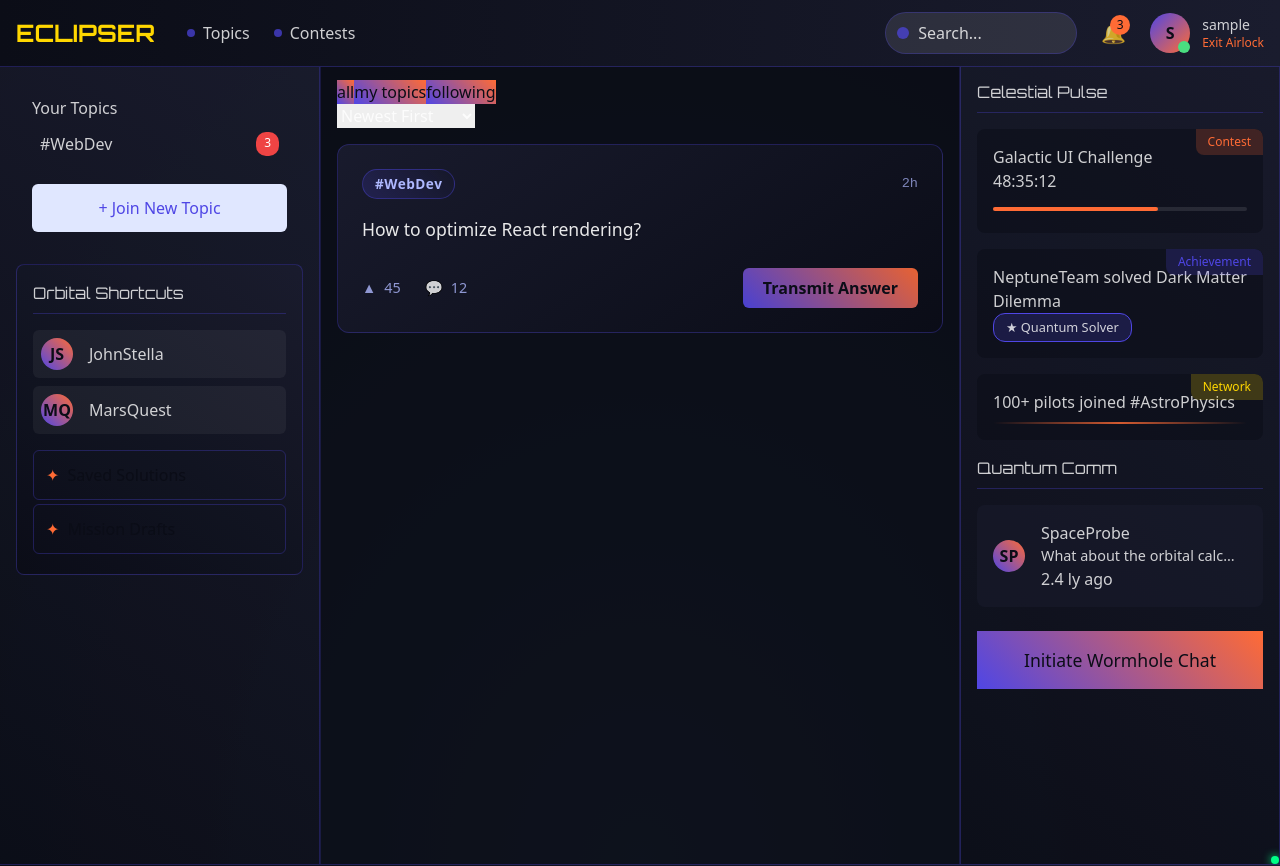
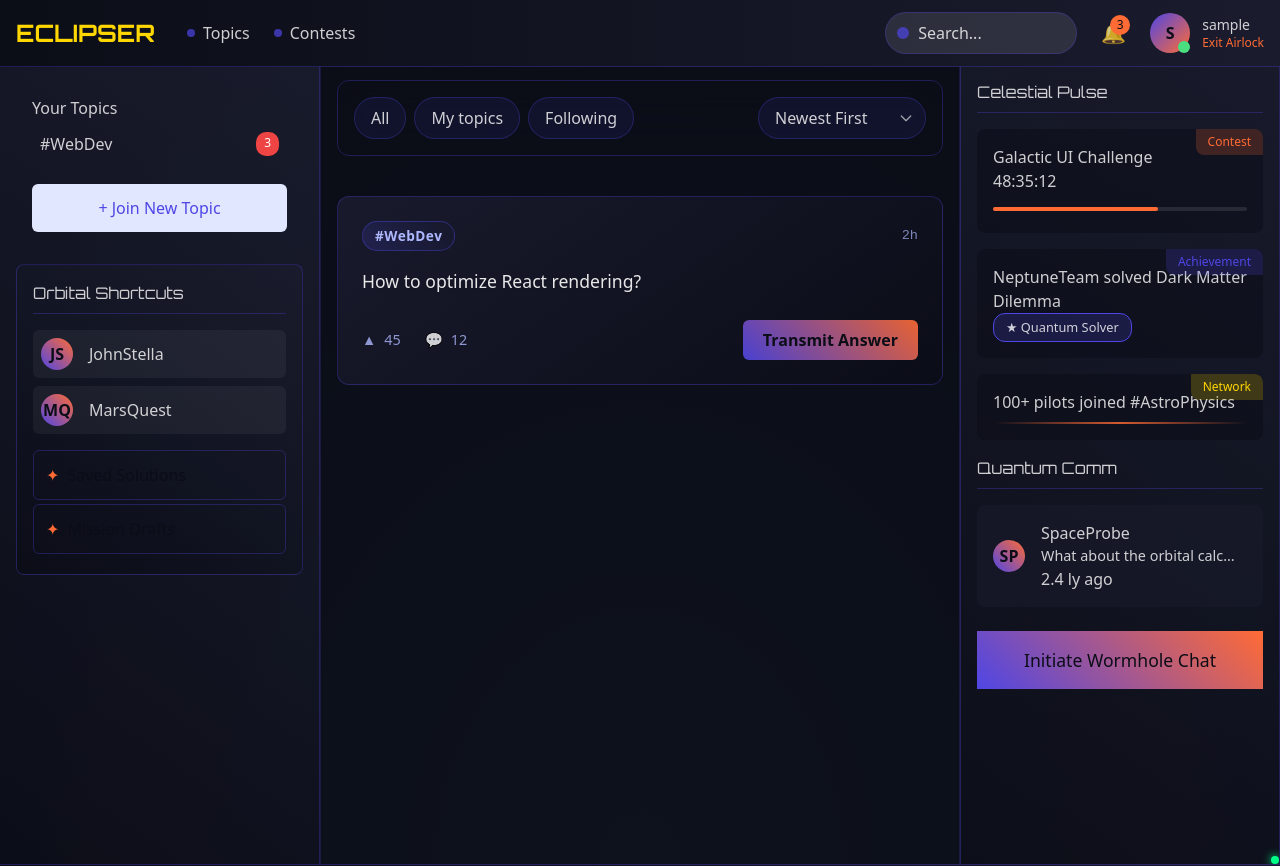
Before and after one commit to Dev-Rishav/Eclipser, a React (Vite) app in the folder client/: page /home in a window 1280 px wide. Shown: the top 866 px of the page. Built offline with nearby package versions, Linux system fonts and the light colour scheme; sample sign-in values are in the browser's storage.

Commit message:
[fix]: alignment issue with the feedControlBar

```diff
--- a/client/src/App.jsx
+++ b/client/src/App.jsx
@@ -6,7 +6,6 @@ import Login from "./components/Login";
 import PrivateRoute from "./Redux/PrivateRoute";
 import Signup from "./components/Signup";
 import { Toaster } from "react-hot-toast";
-import { memo } from "react";
 import PersistentLayout from "./components/PersistentLayout";
 import Contest from "./components/Contest";
 
--- a/client/src/components/Contest.jsx
+++ b/client/src/components/Contest.jsx
@@ -1,8 +1,18 @@
-import React from 'react'
+import React, { useState } from 'react'
+import FeedControlBar from './FeedControlBar'
 
 const Contest = () => {
+    const [selectedFilter, setSelectedFilter] = useState("all");
+    const [selectedSort, setSelectedSort] = useState("newest");
   return (
-    <div>Contest</div>
+    <div>Contest
+      <FeedControlBar
+            filter={selectedFilter}
+            sort={selectedSort}
+            onFilterChange={setSelectedFilter}
+            onSortChange={setSelectedSort}
+          />
+    </div>
   )
 }
 
--- /dev/null
+++ b/client/src/components/FeedControlBar.jsx
@@ -0,0 +1,43 @@
+// FeedControlBar.jsx
+import React from 'react';
+
+const FeedControlBar = ({ filter, sort, onFilterChange, onSortChange }) => {
+  return (
+    <div className="flex justify-between items-center p-4 bg-gradient-to-br from-stellar-secondary/90 to-cosmic-primary/90 border border-nebula/30 rounded-xl mb-6 backdrop-blur-lg">
+      <div className="flex flex-wrap gap-2">
+        {['All', 'My-topics', 'Following'].map((option) => (
+          <button
+            key={option}
+            onClick={() => onFilterChange(option)}
+            className={`px-4 py-2 rounded-full border transition-all ${
+              filter === option
+                ? 'bg-gradient-to-br from-nebula to-supernova border-transparent text-cosmic-primary font-semibold'
+                : 'border-nebula/30 bg-nebula/10 text-stardust/80 hover:bg-nebula/20 hover:text-stardust'
+            }`}
+          >
+            {option.replace('-', ' ')}
+          </button>
+        ))}
+      </div>
+
+      <div className="relative">
+        <select
+          value={sort}
+          onChange={(e) => onSortChange(e.target.value)}
+          className="pl-4 pr-8 py-2 rounded-full border border-nebula/30 bg-nebula/10 text-stardust/80 appearance-none focus:outline-none focus:ring-2 focus:ring-nebula/50 transition-all hover:text-stardust"
+        >
+          <option value="newest">Newest First</option>
+          <option value="trending">Trending</option>
+          <option value="most-discussed">Most Discussed</option>
+        </select>
+        <div className="absolute right-3 top-1/2 -translate-y-1/2 pointer-events-none">
+          <svg className="w-4 h-4 text-stardust/60" fill="none" stroke="currentColor" viewBox="0 0 24 24">
+            <path strokeLinecap="round" strokeLinejoin="round" strokeWidth={2} d="M19 9l-7 7-7-7" />
+          </svg>
+        </div>
+      </div>
+    </div>
+  );
+};
+
+export default FeedControlBar;
--- a/client/src/pages/Home.jsx
+++ b/client/src/pages/Home.jsx
@@ -1,19 +1,28 @@
 // HomePage.jsx
-import React, { useState } from 'react';
-import '../styles/Home.css';
-import { SubscribedTopicsList } from '../components/SubscribedTopicsList';
-import { QuickAccess } from '../components/QuickAccess';
-import { LiveActivity } from '../components/LiveActivity';
-import { ChatPreview } from '../components/ChatPreview';
-import { PostCard } from '../components/PostCard';
+import React, { useState } from "react";
+import "../styles/Home.css";
+import { SubscribedTopicsList } from "../components/SubscribedTopicsList";
+import { QuickAccess } from "../components/QuickAccess";
+import { LiveActivity } from "../components/LiveActivity";
+import { ChatPreview } from "../components/ChatPreview";
+import { PostCard } from "../components/PostCard";
+import FeedControlBar from '../components/FeedControlBar';
 
 const HomePage = () => {
-  const [selectedFilter, setSelectedFilter] = useState('all');
-  const [selectedSort, setSelectedSort] = useState('newest');
+  const [selectedFilter, setSelectedFilter] = useState("all");
+  const [selectedSort, setSelectedSort] = useState("newest");
 
   // Sample data
   const posts = [
-    { id: 1, topic: 'WebDev', content: 'How to optimize React rendering?', author: 'JohnDoe', votes: 45, answers: 12, time: '2h' },
+    {
+      id: 1,
+      topic: "WebDev",
+      content: "How to optimize React rendering?",
+      author: "JohnDoe",
+      votes: 45,
+      answers: 12,
+      time: "2h",
+    },
     // ... more posts
   ];
 
@@ -40,7 +49,7 @@ const HomePage = () => {
             onSortChange={setSelectedSort}
           />
           <div className="feed-content">
-            {posts.map(post => (
+            {posts.map((post) => (
               <PostCard key={post.id} post={post} />
             ))}
           </div>
@@ -57,28 +66,27 @@ const HomePage = () => {
 };
 
 // Sub-components
-const FeedControlBar = ({ filter, sort, onFilterChange, onSortChange }) => (
-  <div className="feed-control-bar">
-    <div className="filter-options">
-      {['all', 'my-topics', 'following'].map(option => (
-        <button
-          key={option}
-          className={`filter-btn ${filter === option ? 'active' : ''}`}
-          onClick={() => onFilterChange(option)}
-        >
-          {option.replace('-', ' ')}
-        </button>
-      ))}
-    </div>
-    <div className="sort-options">
-      <select value={sort} onChange={(e) => onSortChange(e.target.value)}>
-        <option value="newest">Newest First</option>
-        <option value="trending">Trending</option>
-        <option value="most-discussed">Most Discussed</option>
-      </select>
-    </div>
-  </div>
-);
-
+// const FeedControlBar = ({ filter, sort, onFilterChange, onSortChange }) => (
+//   <div className="feed-control-bar">
+//     <div className="filter-options">
+//       {["all", "my-topics", "following"].map((option) => (
+//         <button
+//           key={option}
+//           className={`filter-btn ${filter === option ? "active" : ""}`}
+//           onClick={() => onFilterChange(option)}
+//         >
+//           {option.replace("-", " ")}
+//         </button>
+//       ))}
+//     </div>
+//     <div className="sort-options">
+//       <select value={sort} onChange={(e) => onSortChange(e.target.value)}>
+//         <option value="newest">Newest First</option>
+//         <option value="trending">Trending</option>
+//         <option value="most-discussed">Most Discussed</option>
+//       </select>
+//     </div>
+//   </div>
+// );
 
 export default HomePage;
--- a/client/tailwind.config.js
+++ b/client/tailwind.config.js
@@ -16,6 +16,9 @@ export default {
       },
       fontFamily: {
         orbitron: ['Orbitron', 'sans-serif']
+      },
+      backdropBlur: {
+        lg: '16px'
       }
     },
   },
```
